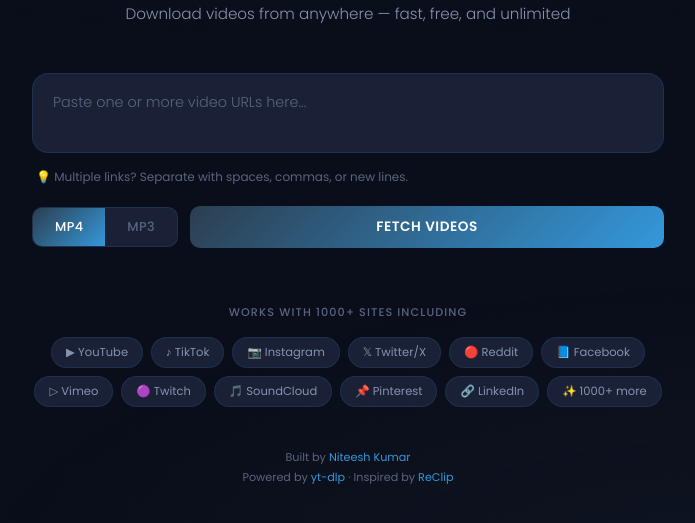
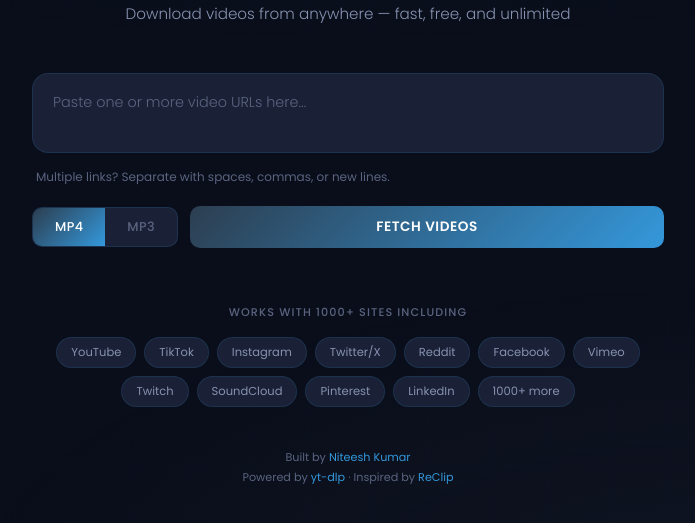
Before and after one commit to niteeshkumar17/video_downloader, a Flask app: page / in a window 1280 px wide. Shown: the part 196-719 px from the top of the page, without its empty margins (292-987 px from the left). Run offline with Flask 3, Linux system fonts and the light colour scheme; some libraries are stand-ins or nearby versions.

Commit message:
Remove all emojis from UI

```diff
--- a/templates/index.html
+++ b/templates/index.html
@@ -603,7 +603,7 @@
     <div class="input-wrapper">
       <textarea id="urls" placeholder="Paste one or more video URLs here..." rows="2"></textarea>
     </div>
-    <p class="hint">💡 Multiple links? Separate with spaces, commas, or new lines.</p>
+    <p class="hint">Multiple links? Separate with spaces, commas, or new lines.</p>
 
     <!-- Controls -->
     <div class="controls">
@@ -623,18 +623,18 @@
     <div class="supported">
       <div class="supported-label">Works with 1000+ sites including</div>
       <div class="supported-grid">
-        <span class="site-badge">▶ YouTube</span>
-        <span class="site-badge">♪ TikTok</span>
-        <span class="site-badge">📷 Instagram</span>
-        <span class="site-badge">𝕏 Twitter/X</span>
-        <span class="site-badge">🔴 Reddit</span>
-        <span class="site-badge">📘 Facebook</span>
-        <span class="site-badge">▷ Vimeo</span>
-        <span class="site-badge">🟣 Twitch</span>
-        <span class="site-badge">🎵 SoundCloud</span>
-        <span class="site-badge">📌 Pinterest</span>
-        <span class="site-badge">🔗 LinkedIn</span>
-        <span class="site-badge">✨ 1000+ more</span>
+        <span class="site-badge">YouTube</span>
+        <span class="site-badge">TikTok</span>
+        <span class="site-badge">Instagram</span>
+        <span class="site-badge">Twitter/X</span>
+        <span class="site-badge">Reddit</span>
+        <span class="site-badge">Facebook</span>
+        <span class="site-badge">Vimeo</span>
+        <span class="site-badge">Twitch</span>
+        <span class="site-badge">SoundCloud</span>
+        <span class="site-badge">Pinterest</span>
+        <span class="site-badge">LinkedIn</span>
+        <span class="site-badge">1000+ more</span>
       </div>
     </div>
 
@@ -814,7 +814,7 @@
         actionHtml = `<span class="card-status downloading"><span class="spin"></span> Downloading...</span>`;
       } else if (c.status === 'done') {
         actionHtml = `<button class="card-dl-btn done" onclick="saveCard(${idx})">Save File</button>
-          <span class="card-status done">✓ ${esc(c.filename || '')}</span>`;
+          <span class="card-status done">${esc(c.filename || '')}</span>`;
       } else if (c.status === 'error') {
         actionHtml = `<button class="card-dl-btn" onclick="dlCard(${idx})">Retry</button>
           <span class="card-status error">${esc(friendlyError(c.error || 'Download failed'))}</span>`;
@@ -837,7 +837,7 @@
       const bar = document.createElement('div');
       bar.id = 'dl-all-bar';
       bar.className = 'dl-all-bar';
-      bar.innerHTML = `<button class="dl-all-btn" onclick="dlAll()">⬇ Download All</button>`;
+      bar.innerHTML = `<button class="dl-all-btn" onclick="dlAll()">Download All</button>`;
       document.getElementById('cards').appendChild(bar);
     }
 
@@ -934,7 +934,7 @@
         }
       }
 
-      if (btn) { btn.disabled = false; btn.textContent = '⬇ Download All'; }
+      if (btn) { btn.disabled = false; btn.textContent = 'Download All'; }
     }
   </script>
 </body>
```
